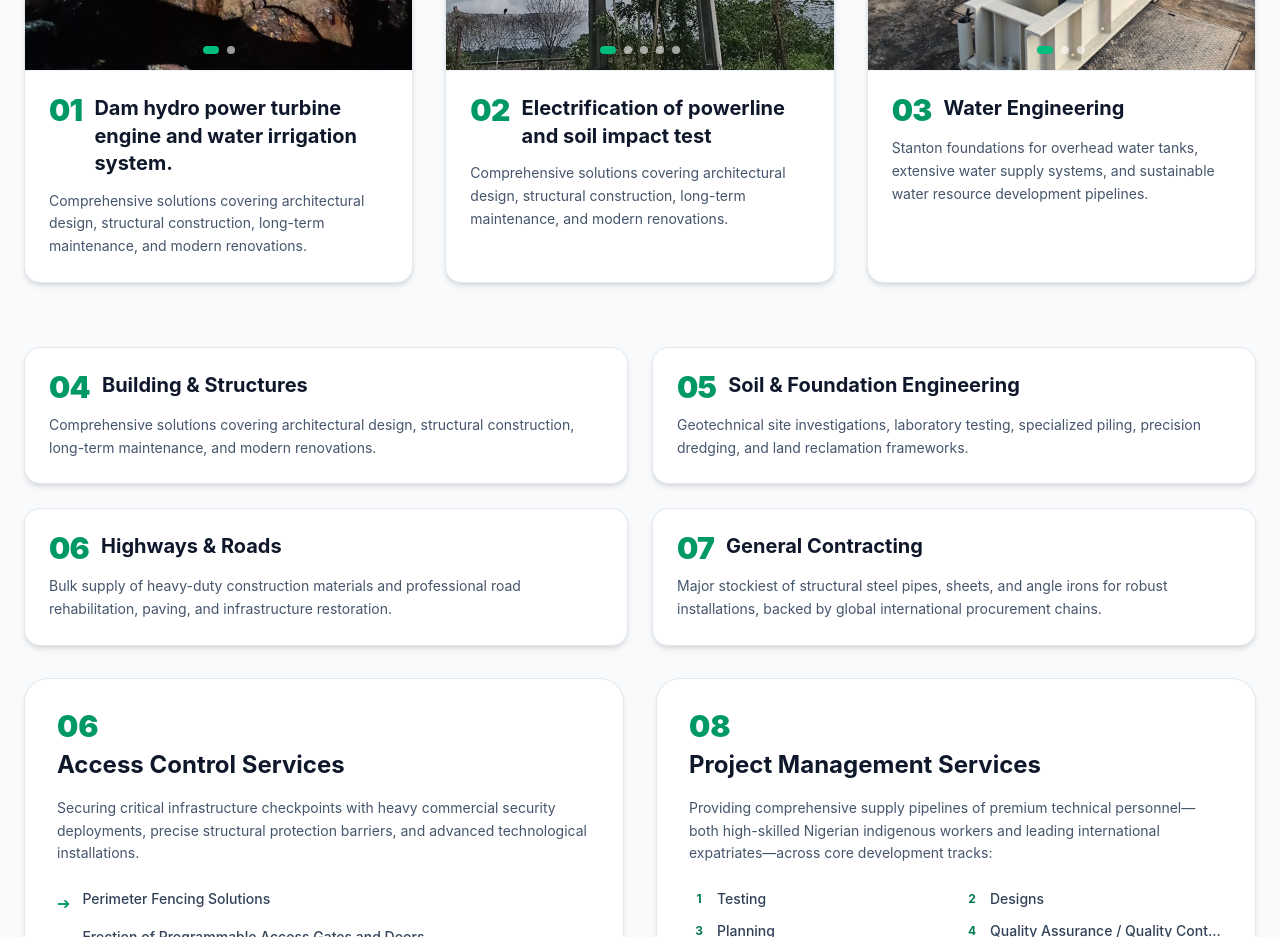
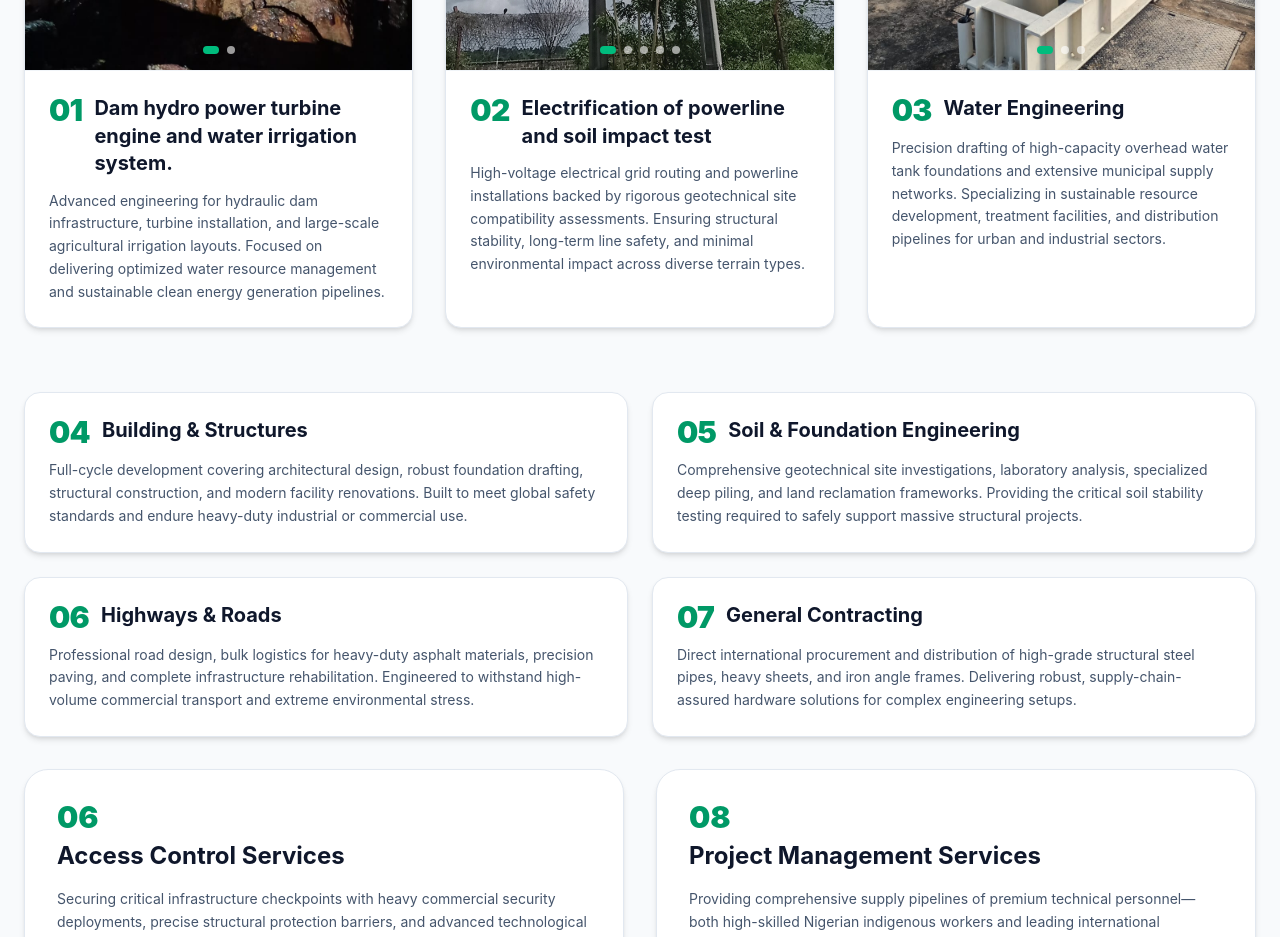
Before and after one commit to stephenfoxx/salsal, a React (Vite) app: page /ourwork in a window 1280 px wide. Shown: the part 940-1877 px from the top of the page. Built offline with nearby package versions, Linux system fonts and the light colour scheme.

Commit message:
updating services page

```diff
--- a/src/Components/ourWork.tsx
+++ b/src/Components/ourWork.tsx
@@ -125,21 +125,21 @@ const OurWork = () => {
      id: "01",
      title: "Dam hydro power turbine engine and water irrigation system.",
      description:
-        "Comprehensive solutions covering architectural design, structural construction, long-term maintenance, and modern renovations.",
+       "Advanced engineering for hydraulic dam infrastructure, turbine installation, and large-scale agricultural irrigation layouts. Focused on delivering optimized water resource management and sustainable clean energy generation pipelines.",
      imagePlaceholder: [one, two],
    },
    {
      id: "02",
      title: "Electrification of powerline and soil impact test",
      description:
-        "Comprehensive solutions covering architectural design, structural construction, long-term maintenance, and modern renovations.",
+       "High-voltage electrical grid routing and powerline installations backed by rigorous geotechnical site compatibility assessments. Ensuring structural stability, long-term line safety, and minimal environmental impact across diverse terrain types.",
      imagePlaceholder: [electone, electtwo, electthree, electfour, electfive],
    },
    {
      id: "03",
      title: "Water Engineering",
      description:
-        "Stanton foundations for overhead water tanks, extensive water supply systems, and sustainable water resource development pipelines.",
+       "Precision drafting of high-capacity overhead water tank foundations and extensive municipal supply networks. Specializing in sustainable resource development, treatment facilities, and distribution pipelines for urban and industrial sectors.",
      imagePlaceholder: [waterone, watertwo, waterthree],
    },
  ];
@@ -149,25 +149,25 @@ const OurWork = () => {
       id: "04",
       title: "Building & Structures",
       description:
-        "Comprehensive solutions covering architectural design, structural construction, long-term maintenance, and modern renovations.",
+        "Full-cycle development covering architectural design, robust foundation drafting, structural construction, and modern facility renovations. Built to meet global safety standards and endure heavy-duty industrial or commercial use.",
     },
     {
       id: "05",
       title: "Soil & Foundation Engineering",
       description:
-        "Geotechnical site investigations, laboratory testing, specialized piling, precision dredging, and land reclamation frameworks.",
+        "Comprehensive geotechnical site investigations, laboratory analysis, specialized deep piling, and land reclamation frameworks. Providing the critical soil stability testing required to safely support massive structural projects.",
     },
     {
       id: "06",
       title: "Highways & Roads",
       description:
-        "Bulk supply of heavy-duty construction materials and professional road rehabilitation, paving, and infrastructure restoration.",
+        "Professional road design, bulk logistics for heavy-duty asphalt materials, precision paving, and complete infrastructure rehabilitation. Engineered to withstand high-volume commercial transport and extreme environmental stress.",
     },
     {
       id: "07",
       title: "General Contracting",
       description:
-        "Major stockiest of structural steel pipes, sheets, and angle irons for robust installations, backed by global international procurement chains.",
+        "Direct international procurement and distribution of high-grade structural steel pipes, heavy sheets, and iron angle frames. Delivering robust, supply-chain-assured hardware solutions for complex engineering setups.",
     },
   ];
 
```
Lines whose indentation alone changed are shown as unchanged.
